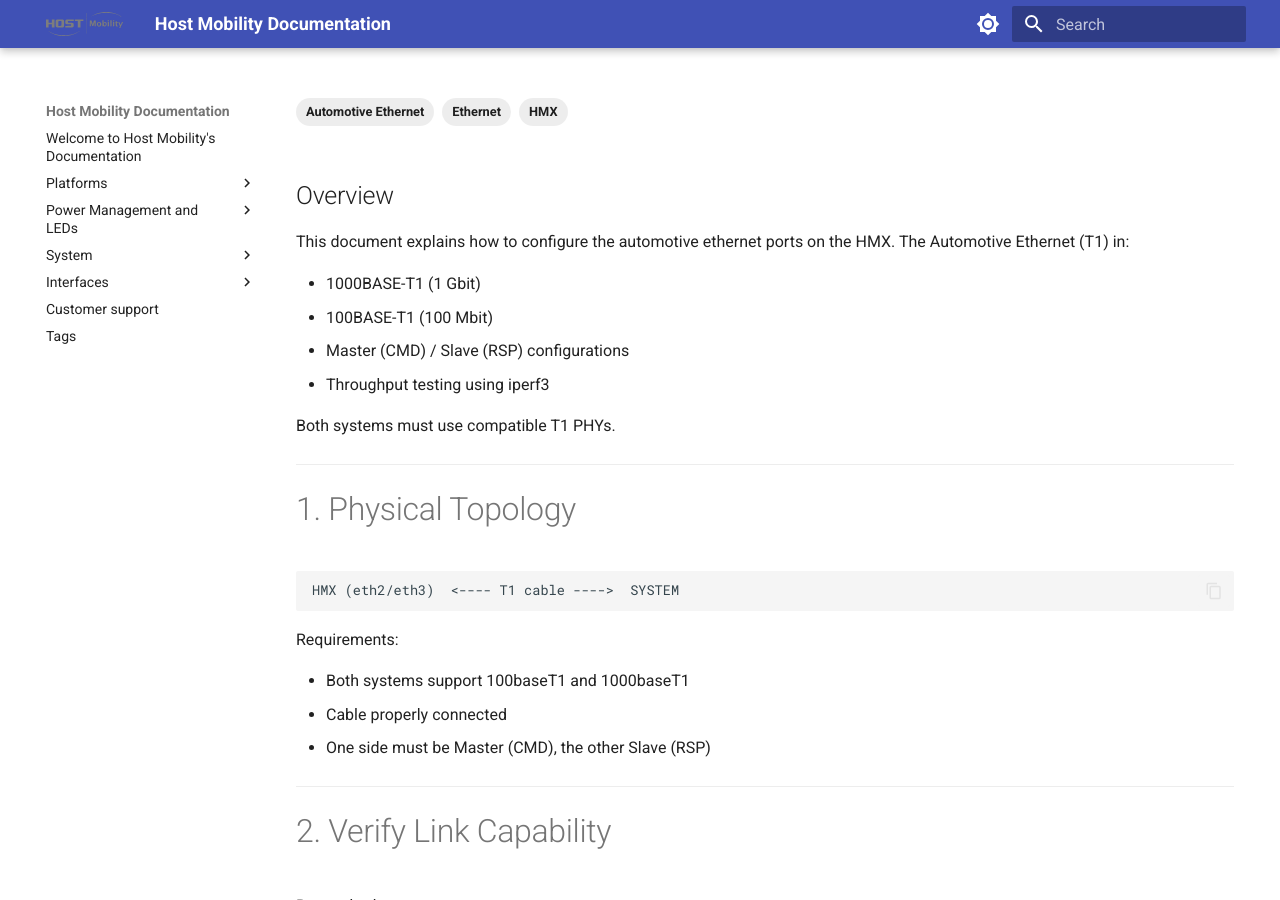
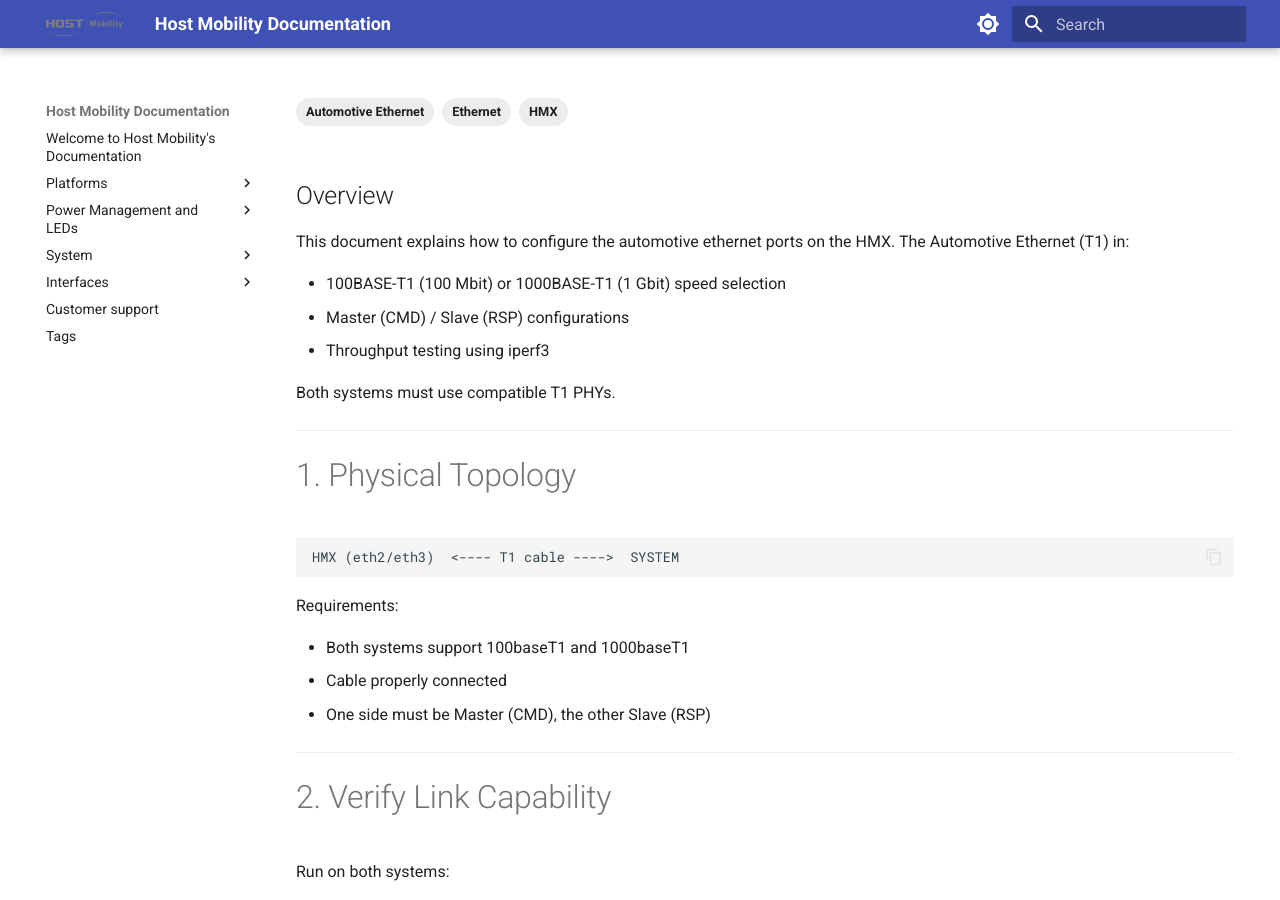
Before and after one commit to hostmobility/documentation, an MkDocs documentation site: the page built from docs/interfaces/hmx/Automotive Ethernet Setup Guide.md, in a window 1280 px wide and 900 px high. Built offline with MkDocs 1.6.1 and Material for MkDocs 9.7.7, drawn with Linux system fonts in a browser that asks for light colours.

Commit message:
Update docs/interfaces/hmx/Automotive Ethernet Setup Guide.md
Co-authored-by: Albin Söderqvist <albin.soderqvist@hostmobility.com>

```diff
--- a/docs/interfaces/hmx/Automotive Ethernet Setup Guide.md
+++ b/docs/interfaces/hmx/Automotive Ethernet Setup Guide.md
@@ -9,8 +9,7 @@
 This document explains how to configure the automotive ethernet ports on the HMX. The
 Automotive Ethernet (T1) in:
 
--   1000BASE-T1 (1 Gbit)
--   100BASE-T1 (100 Mbit)
+-   100BASE-T1 (100 Mbit) or 1000BASE-T1 (1 Gbit) speed selection
 -   Master (CMD) / Slave (RSP) configurations
 -   Throughput testing using iperf3
 
```
